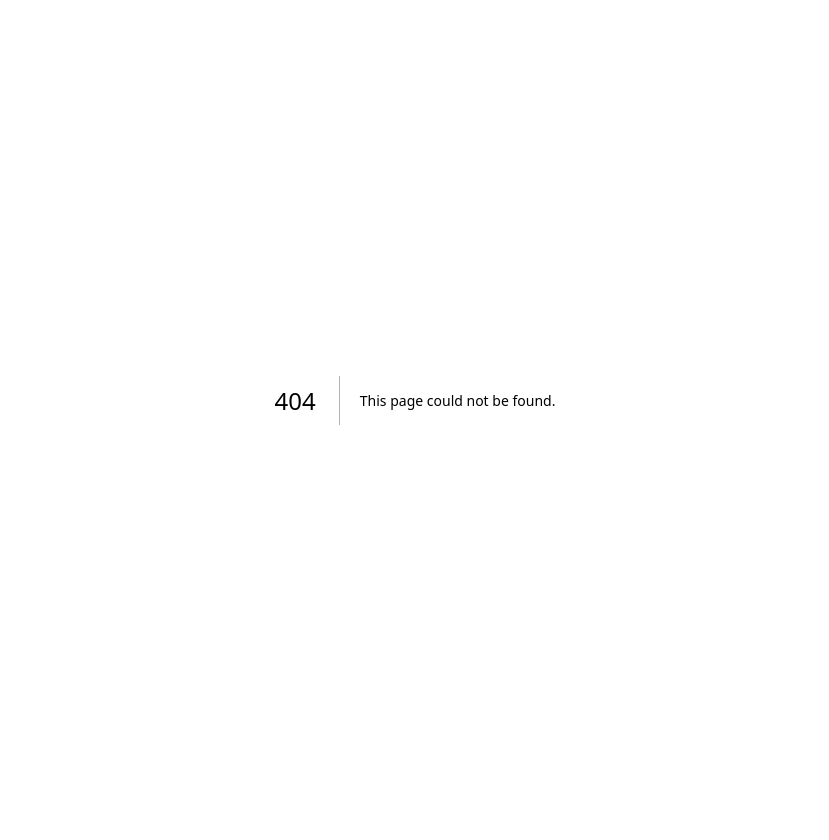
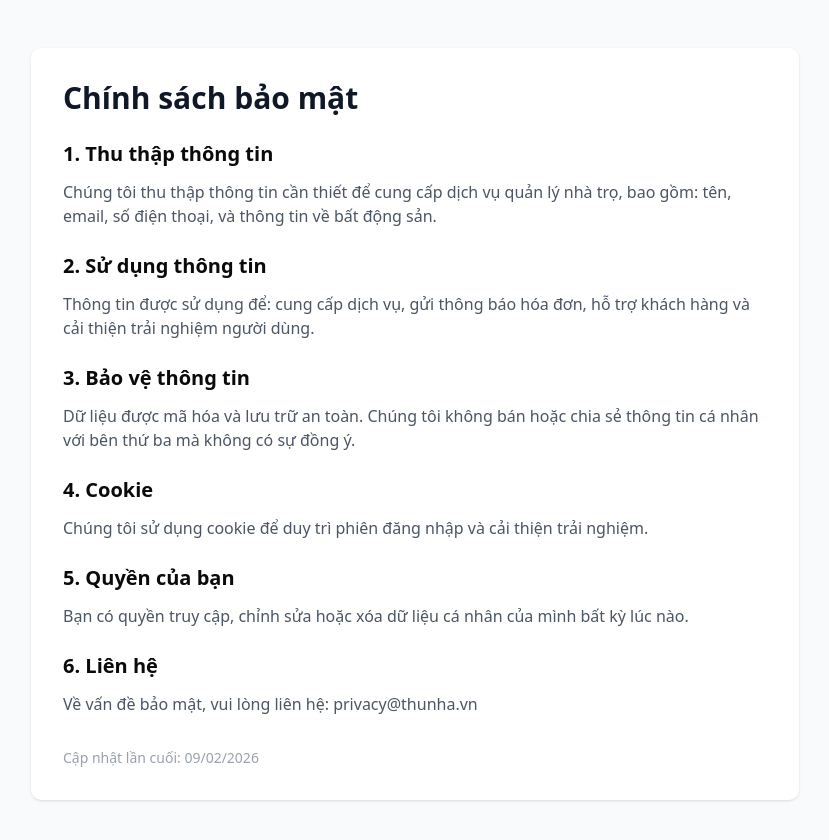
Before and after one commit to twincodevn/thunha-app, a Next.js app: page /privacy in a window 1280 px wide. Before the commit this address had no page. Shown: the top 840 px of the page, without its empty margins (225-1054 px from the left). Before the commit the page ends 800 px from the top, so only its background shows below. Built offline with nearby package versions, Linux system fonts and the light colour scheme.

Commit message:
Add terms and privacy pages

```diff
--- /dev/null
+++ b/src/app/privacy/page.tsx
@@ -0,0 +1,46 @@
+export default function PrivacyPage() {
+    return (
+        <div className="min-h-screen bg-gray-50 py-12 px-4">
+            <div className="max-w-3xl mx-auto bg-white rounded-lg shadow p-8">
+                <h1 className="text-3xl font-bold text-gray-900 mb-6">Chính sách bảo mật</h1>
+
+                <div className="prose prose-gray">
+                    <h2 className="text-xl font-semibold mt-6 mb-3">1. Thu thập thông tin</h2>
+                    <p className="text-gray-600 mb-4">
+                        Chúng tôi thu thập thông tin cần thiết để cung cấp dịch vụ quản lý nhà trọ,
+                        bao gồm: tên, email, số điện thoại, và thông tin về bất động sản.
+                    </p>
+
+                    <h2 className="text-xl font-semibold mt-6 mb-3">2. Sử dụng thông tin</h2>
+                    <p className="text-gray-600 mb-4">
+                        Thông tin được sử dụng để: cung cấp dịch vụ, gửi thông báo hóa đơn,
+                        hỗ trợ khách hàng và cải thiện trải nghiệm người dùng.
+                    </p>
+
+                    <h2 className="text-xl font-semibold mt-6 mb-3">3. Bảo vệ thông tin</h2>
+                    <p className="text-gray-600 mb-4">
+                        Dữ liệu được mã hóa và lưu trữ an toàn. Chúng tôi không bán hoặc
+                        chia sẻ thông tin cá nhân với bên thứ ba mà không có sự đồng ý.
+                    </p>
+
+                    <h2 className="text-xl font-semibold mt-6 mb-3">4. Cookie</h2>
+                    <p className="text-gray-600 mb-4">
+                        Chúng tôi sử dụng cookie để duy trì phiên đăng nhập và cải thiện trải nghiệm.
+                    </p>
+
+                    <h2 className="text-xl font-semibold mt-6 mb-3">5. Quyền của bạn</h2>
+                    <p className="text-gray-600 mb-4">
+                        Bạn có quyền truy cập, chỉnh sửa hoặc xóa dữ liệu cá nhân của mình bất kỳ lúc nào.
+                    </p>
+
+                    <h2 className="text-xl font-semibold mt-6 mb-3">6. Liên hệ</h2>
+                    <p className="text-gray-600 mb-4">
+                        Về vấn đề bảo mật, vui lòng liên hệ: privacy@thunha.vn
+                    </p>
+                </div>
+
+                <p className="text-sm text-gray-400 mt-8">Cập nhật lần cuối: 09/02/2026</p>
+            </div>
+        </div>
+    );
+}
--- /dev/null
+++ b/src/app/terms/page.tsx
@@ -0,0 +1,40 @@
+export default function TermsPage() {
+    return (
+        <div className="min-h-screen bg-gray-50 py-12 px-4">
+            <div className="max-w-3xl mx-auto bg-white rounded-lg shadow p-8">
+                <h1 className="text-3xl font-bold text-gray-900 mb-6">Điều khoản sử dụng</h1>
+
+                <div className="prose prose-gray">
+                    <h2 className="text-xl font-semibold mt-6 mb-3">1. Giới thiệu</h2>
+                    <p className="text-gray-600 mb-4">
+                        Chào mừng bạn đến với ThuNhà - Hệ thống quản lý nhà trọ thông minh.
+                        Bằng việc sử dụng dịch vụ của chúng tôi, bạn đồng ý tuân thủ các điều khoản sau.
+                    </p>
+
+                    <h2 className="text-xl font-semibold mt-6 mb-3">2. Quyền sử dụng</h2>
+                    <p className="text-gray-600 mb-4">
+                        Bạn được cấp quyền sử dụng dịch vụ cho mục đích quản lý nhà trọ cá nhân hoặc doanh nghiệp.
+                    </p>
+
+                    <h2 className="text-xl font-semibold mt-6 mb-3">3. Trách nhiệm người dùng</h2>
+                    <p className="text-gray-600 mb-4">
+                        Người dùng chịu trách nhiệm về độ chính xác của dữ liệu nhập vào hệ thống
+                        và bảo mật thông tin tài khoản.
+                    </p>
+
+                    <h2 className="text-xl font-semibold mt-6 mb-3">4. Bảo mật dữ liệu</h2>
+                    <p className="text-gray-600 mb-4">
+                        Chúng tôi cam kết bảo vệ dữ liệu của bạn theo quy định pháp luật Việt Nam.
+                    </p>
+
+                    <h2 className="text-xl font-semibold mt-6 mb-3">5. Liên hệ</h2>
+                    <p className="text-gray-600 mb-4">
+                        Mọi thắc mắc xin liên hệ: support@thunha.vn
+                    </p>
+                </div>
+
+                <p className="text-sm text-gray-400 mt-8">Cập nhật lần cuối: 09/02/2026</p>
+            </div>
+        </div>
+    );
+}
```
